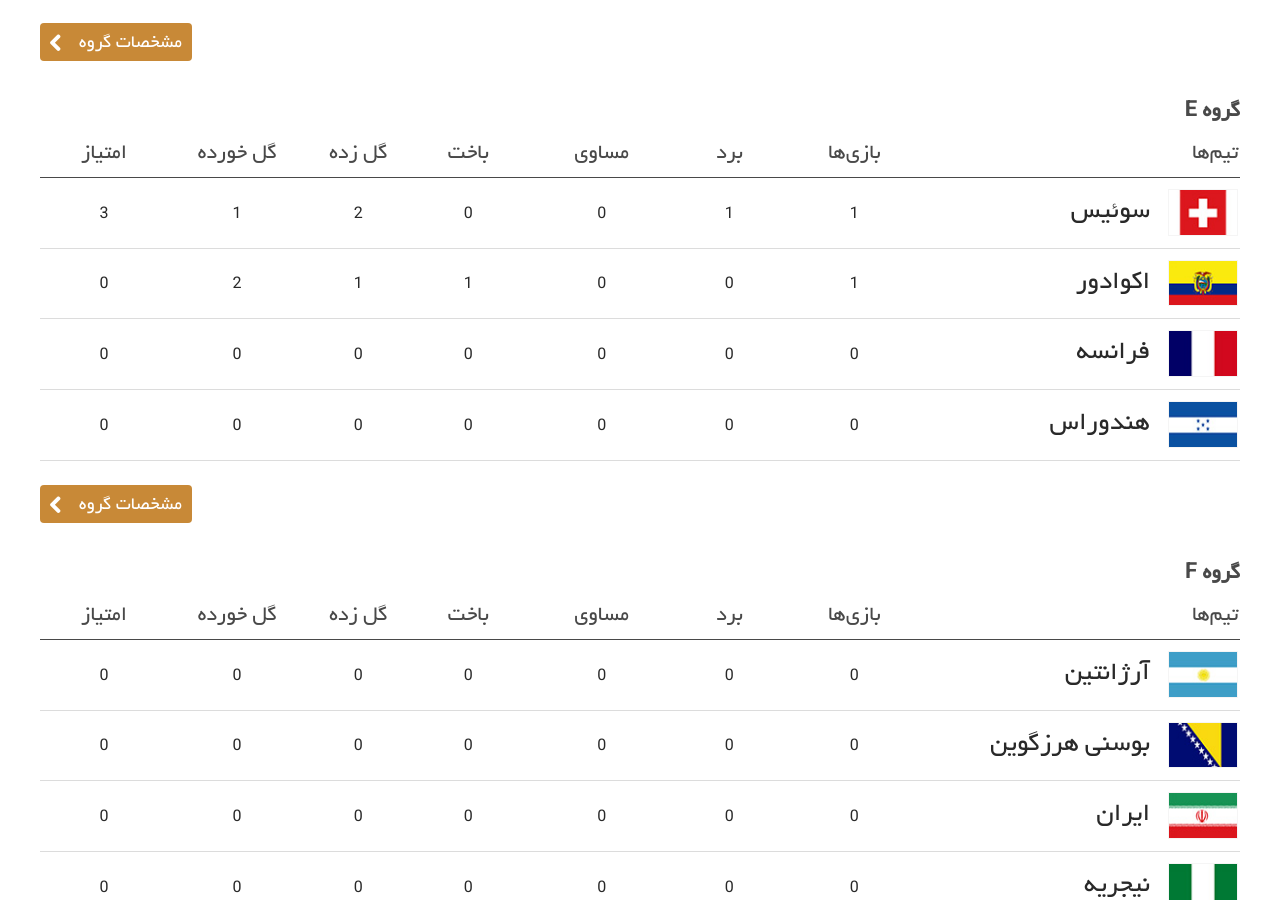
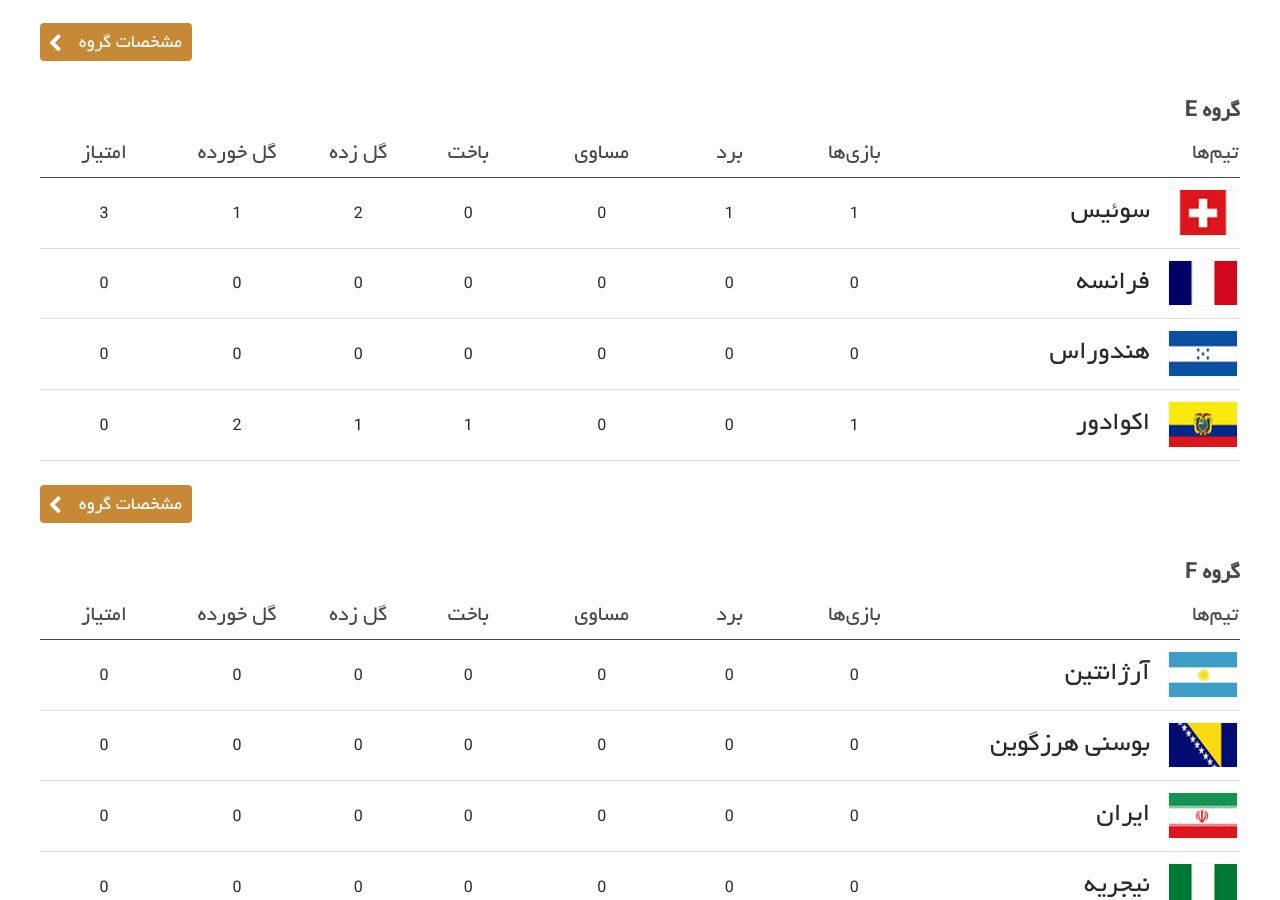
Before and after one commit to HosseinKarami/fifawc, a Jekyll site: the page built from groups/index.html, in a window 1280 px wide and 900 px high, scrolled down 2091 px. Built offline with Jekyll 4.4.1, drawn with Linux system fonts in a browser that asks for light colours; comment, search, counter and statistics services are not loaded; some of the changed lines change nothing that is shown.

Commit message:
SUI Vs ECU

```diff
--- a/_data/groups.yml
+++ b/_data/groups.yml
@@ -165,15 +165,6 @@
     GF: "2"
     GA: "1"
     points: "3"
-  - team: اکوادور
-    flag: assets/img/flags/ecu.png
-    played: "1"
-    won: "0"
-    draw: "0"
-    lost: "1"
-    GF: "1"
-    GA: "2"
-    points: "0"
   - team: فرانسه
     flag: assets/img/flags/fra.png
     played: "0"
@@ -191,6 +182,15 @@
     lost: "0"
     GF: "0"
     GA: "0"
+    points: "0"
+  - team: اکوادور
+    flag: assets/img/flags/ecu.png
+    played: "1"
+    won: "0"
+    draw: "0"
+    lost: "1"
+    GF: "1"
+    GA: "2"
     points: "0"
 
 - group: F
```
